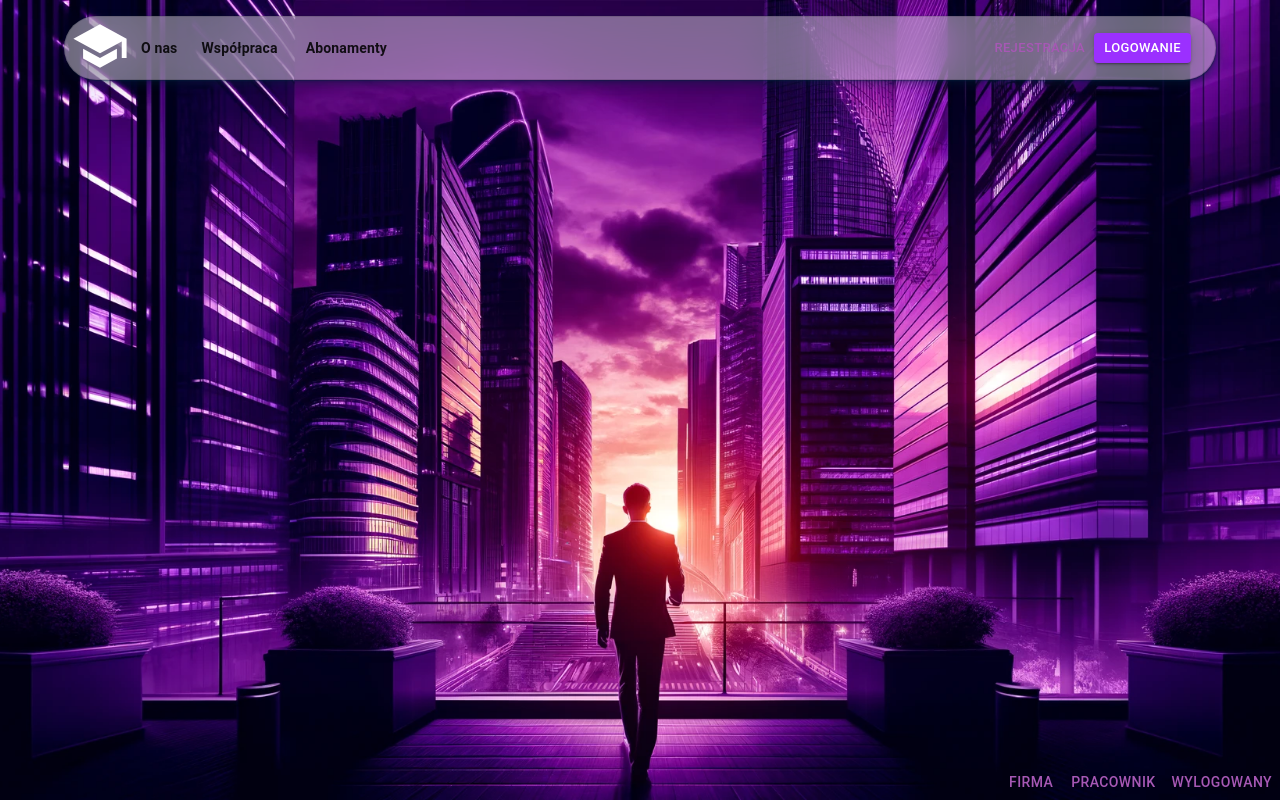
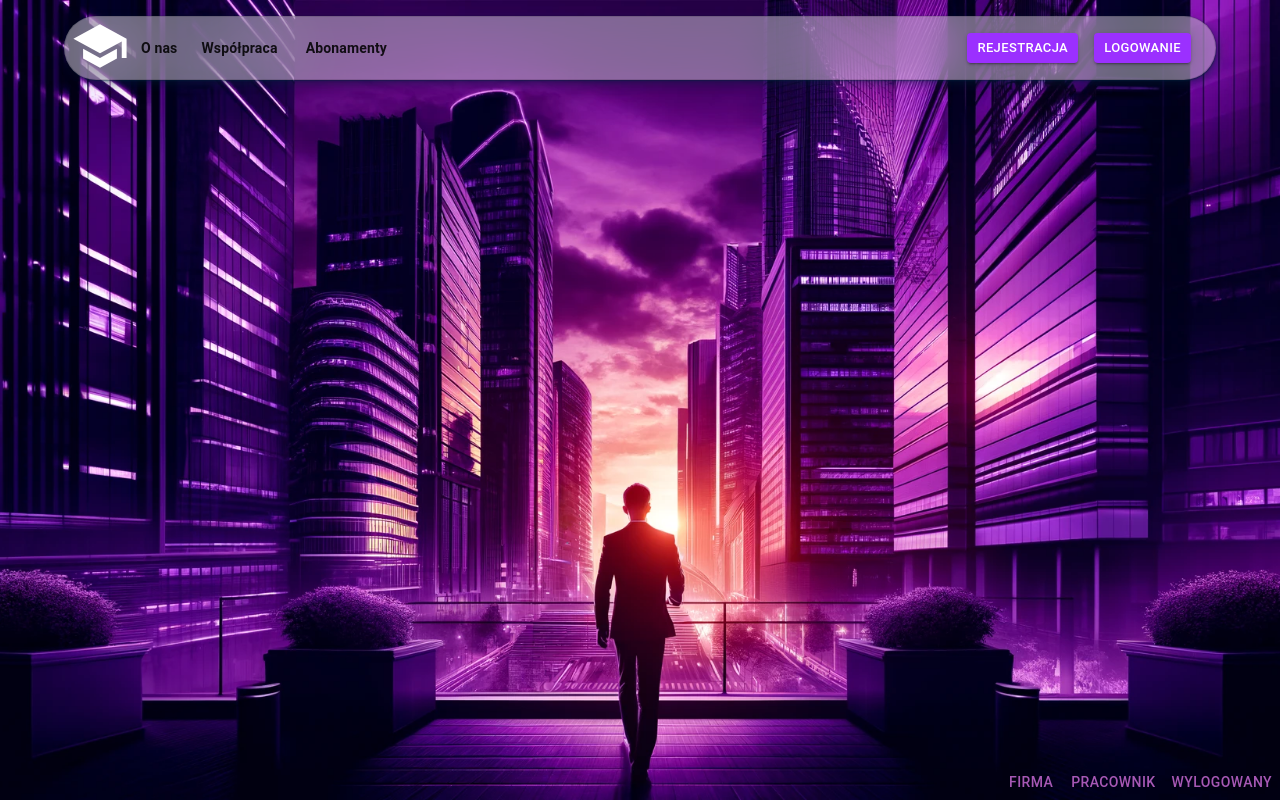
Before and after one commit to EDULINKDEVS/EduLink, a Next.js app: page / in a window 1280 px wide. Shown: the top 802 px of the page. Built offline with nearby package versions, Linux system fonts and the light colour scheme.

Commit message:
mr.fuckup atakuje

```diff
--- a/components/home/Pricing1.tsx
+++ b/components/home/Pricing1.tsx
@@ -102,7 +102,6 @@ export default function Pricing1() {
   return (
 
     <Container
-      id="pricing"
       sx={{
         pt: { xs: 4, sm: 12 },
         pb: { xs: 8, sm: 16 },
--- a/components/home/PricingCom.tsx
+++ b/components/home/PricingCom.tsx
@@ -16,10 +16,10 @@ import { useTheme } from '@mui/material';
 const tiers = [
   {
     title: 'Podstawowe',
-    price: '3,99',
+    price: '99,99',
     description: [
-    'Możliwość wystawienia ogłoszeń w ilości : 2',
-    'Wybór 5 umiejętności per ogłoszenie',
+    'Limit wystawiania ogłoszeń : 1 (każde kolejne ogłoszenie : 40zł' ,
+    'Wybór 3 umiejętności poszukiwanych per ogłoszenie',
 
     ],
     buttonText: 'Rozpocznij teraz',
@@ -28,11 +28,11 @@ const tiers = [
   {
     title: 'Profesionalne',
     subheader: 'Polecane',
-    price: '99',
+    price: '299,99',
     description: [
-      'Możliwość wystawienia ogłoszeń w ilości : 3',
-      'Wybór 10 umiejętności per ogłoszenie',
-      'Brak ograniczeń wyszukiwań',
+      'Limit wystawiania ogłoszeń : 2 (każde kolejne ogłoszenie : 20zł' ,
+      'Wybór 10 umiejętności poszukiwanych per ogłoszenie',
+      'Brak ograniczeń w wyszukiwaniu'
 
     ],
     buttonText: 'Rozpocznij teraz',
@@ -41,10 +41,10 @@ const tiers = [
   },
   {
     title: 'Premium',
-    price: '4,99',
+    price: '199,99',
     description: [
-      'Możliwość wystawienia ogłoszeń w ilości : 1',
-      'Wybór 3 umiejętności per ogłoszenie',
+      'Limit wystawiania ogłoszeń : 2 (każde kolejne ogłoszenie : 30zł' ,
+      'Wybór 5 umiejętności poszukiwanych per ogłoszenie',
     ],
     buttonText: 'Rozpocznij teraz',
     buttonVariant: 'outlined',
@@ -130,10 +130,10 @@ export default function PricingCom() {
                           theme.palette.mode === 'light' ? '' : 'none',
                         backgroundColor: 'primary.contrastText',
                         '& .MuiChip-label': {
-                          color: 'primary.dark',
+                          color: 'primary.main',
                         },
                         '& .MuiChip-icon': {
-                          color: 'primary.dark',
+                          color: 'primary.main',
                         },
                       }}
                     />
--- a/components/home/navbar.tsx
+++ b/components/home/navbar.tsx
@@ -133,21 +133,26 @@ function AppAppBar() {
             <Box
               sx={{
                 display: { xs: "none", md: "flex" },
-                gap: 0.5,
+                gap: 2,
                 alignItems: "center",
               }}
             >
 
               <Button
-                color="primary"
-                variant="text"
-                size="small"
-                component="a"
-                href="#register"
-                sx={{
-                  color: "custom",
-                }}
-
+            color="primary" // Kolor tekstu zostaje zmieniony na biały (domyślnie)
+            variant="contained" // Ustawienie wariantu na "contained"
+            size="small" // Rozmiar przycisku
+            component="a" // Element HTML, na który będzie odnośnik (a - oznacza odnośnik)
+            href="#register"
+            sx={{
+              backgroundColor: "#9B30FF", // Ustawienie tła jako gradientu liniowego
+              color: "secondary", // Ustawienie koloru tekstu na biały
+              '&: hover' : {
+                opacity: "0.5",
+                backgroundColor: theme.palette.primary.light,
+                color: theme.palette.primary.dark
+              }
+            }}
               >
                 Rejestracja
               </Button>
@@ -209,7 +214,7 @@ function AppAppBar() {
                   <MenuItem >
                     Współpraca
                   </MenuItem>
-                  <MenuItem href="/offer">
+                  <MenuItem href="#pricing">
                     Abonamenty
                   </MenuItem>
 
--- a/components/register/StudentRegister.tsx
+++ b/components/register/StudentRegister.tsx
@@ -75,7 +75,9 @@ const StudentRegister = () => {
       }
     }}/>
       </BackButton>
-      <LeftContainer>
+      <LeftContainer sx={{
+        backgroundColor: theme.palette.primary.main
+      }}>
         <SchoolIcon style={{ fontSize: 300, color: theme.palette.primary.light }} />
       </LeftContainer>
       <RightContainer>
--- a/pages/_app.tsx
+++ b/pages/_app.tsx
@@ -10,17 +10,19 @@ import "@/styles/globals.css";
 
 export default function App({ Component, pageProps }: AppProps) {
   return (
+    <ThemeProvider theme={theme}> {/* Dodano theme jako atrybut */}
     <SchoolsDataProvider>
       <AuthContextProvider>
         <RegisterContextProvider>
-          <ThemeProvider theme={theme}> {/* Dodano theme jako atrybut */}
+
             <Box sx={{ backgroundColor: theme.palette.primary.light, scrollBehavior: "smooth" }}>
               <Component {...pageProps} />
               <Swither />
             </Box>
-          </ThemeProvider>
+
         </RegisterContextProvider>
       </AuthContextProvider>
     </SchoolsDataProvider>
+    </ThemeProvider>
   );
 }
```
Also changed, not shown: theme/theme.ts (+6 -1 lines).
